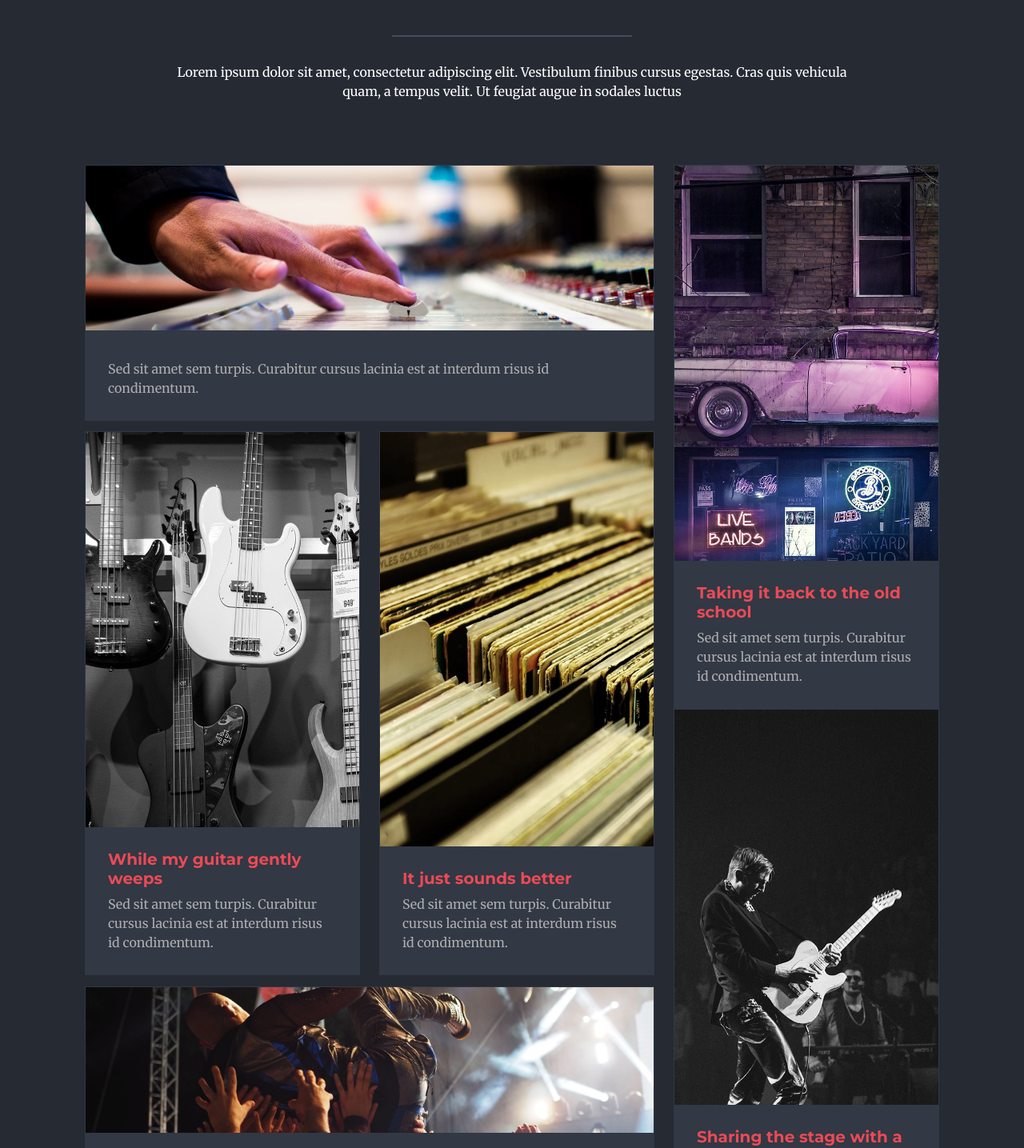
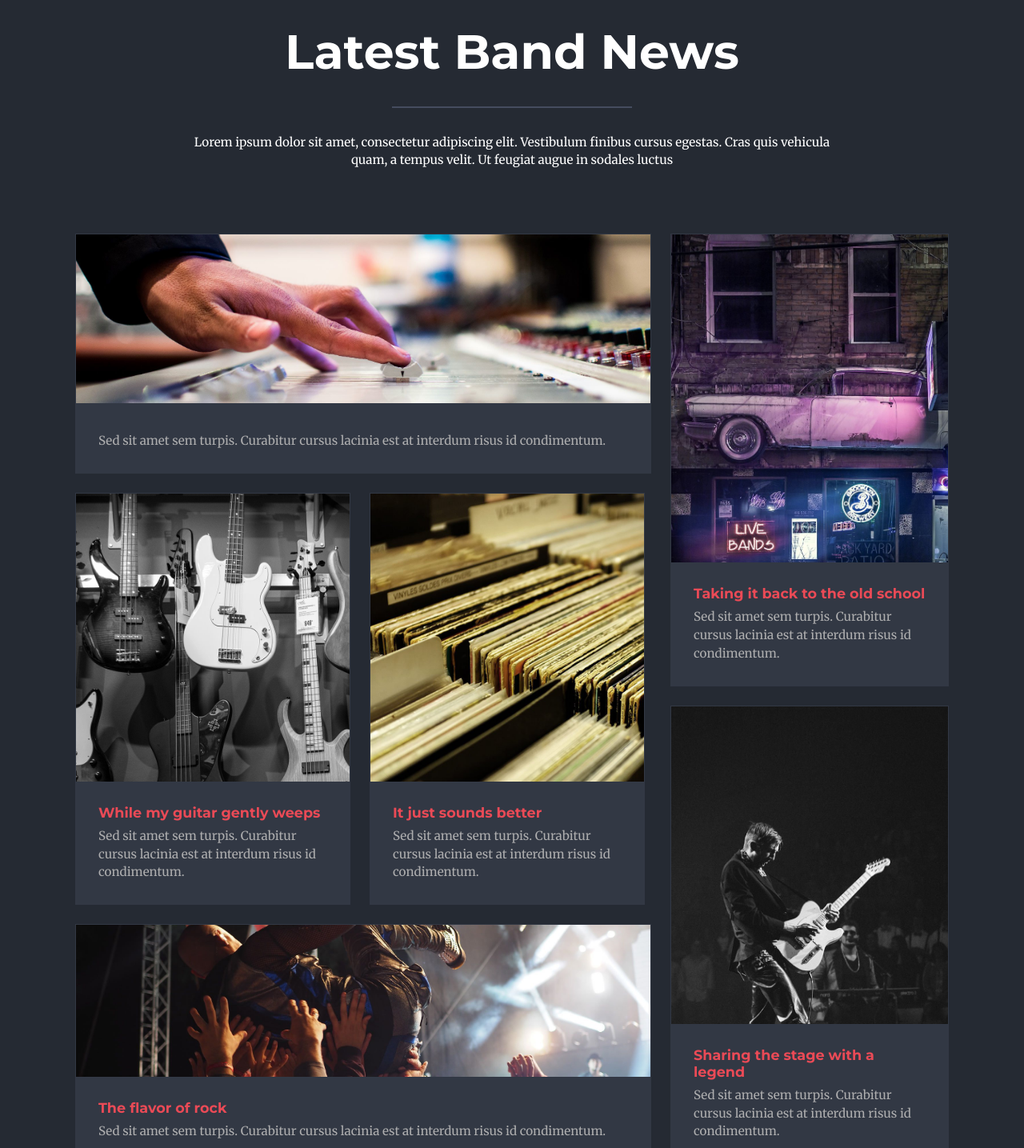
Before and after one commit to erica201193/OLD, a Vue app: page / in a window 1280 px wide. Shown: the part 1342-2777 px from the top of the page at 80% size. Built offline with nearby package versions, Linux system fonts and the light colour scheme.

Commit message:
Bug with navbar

```diff
--- a/src/App.vue
+++ b/src/App.vue
@@ -1,5 +1,9 @@
 <template>
   <div id="app">
+    <nav class="d-flex justify-content-between align-items-center pt-3 px-5 my-navbar bg-dark">
+      <img src="/img/avada-music-logo-retina.png" alt="" class="navbar-logo">
+      <button @click="openMenu" class="navbar-toggle btn"><i class="fa-solid fa-bars fa-2x"></i></button>
+    </nav>
     <TheHeader></TheHeader>
     <TheMain></TheMain>
     <VideoPlayer></VideoPlayer>
@@ -9,6 +13,7 @@
 </template>
 
 <script>
+
 import TheHeader from './components/TheHeader.vue';
 import TheMain from './components/TheMain.vue';
 import TheFooter from './components/TheFooter.vue';
--- a/src/components/TheHeader.vue
+++ b/src/components/TheHeader.vue
@@ -3,7 +3,7 @@
     <div class="">
         <div class="bg-jumbotron">
             <div class="container-fluid px-5 text-center">
-                <nav class="d-flex justify-content-between align-items-center pt-3">
+                <nav class="d-flex justify-content-between align-items-center pt-3 my-navbar">
                     <img src="/img/avada-music-logo-retina.png" alt="" class="navbar-logo">
                     <button @click="openMenu" class="navbar-toggle btn"><i class="fa-solid fa-bars fa-2x"></i></button>
                 </nav>
@@ -89,7 +89,11 @@ export default {
 
 <style lang="scss">
 
-
+.my-navbar {
+position: sticky;
+top: 0;
+z-index: 999;
+}
 .v-enter-active,
 .v-leave-active {
   transition: opacity 0.5s ease;
--- a/src/components/TheMain.vue
+++ b/src/components/TheMain.vue
@@ -34,8 +34,8 @@
                         <!-- Sezione News SINISTRA -->
                         <div class="col-8 row">
 
-                            <div class="col-12" v-on:mouseover="hover = true" v-on:mouseleave="hover = false">
-                                <div class="news-card horizontal-card" v-if="!hover">
+                            <div class="col-12 p-0 " v-on:mouseover="hover = true" v-on:mouseleave="hover = false">
+                                <div class="news-card horizontal-card mb-4 me-3" v-if="!hover">
                                     <img src="/img/blog_music_techo.jpg" alt="">
                                     <div class="card-text">
                                         <h5>{{ blogPosts.title }}</h5>
@@ -51,8 +51,8 @@
                                 </div>
                             </div>
 
-                            <div class="col-6">
-                                <div class="news-card vertical-card ">
+                            <div class="col-6 p-0">
+                                <div class="news-card vertical-card me-4">
                                     <img src="../../public/img/blog-post3.jpg" alt="">
                                     <div class="card-text ">
                                         <h5>While my guitar gently weeps</h5>
@@ -62,8 +62,8 @@
                                 </div>
                             </div>
 
-                            <div class="col-6">
-                                <div class="news-card vertical-card ">
+                            <div class="col-6 p-0">
+                                <div class="news-card vertical-card me-4">
                                     <img src="../../public/img/blog-post4.jpg" alt="">
                                     <div class="card-text">
                                         <h5>It just sounds better</h5>
@@ -73,8 +73,8 @@
                                 </div>
                             </div>
 
-                            <div class="col-12">
-                                <div class="news-card horizontal-card">
+                            <div class="col-12 p-0">
+                                <div class="news-card horizontal-card mt-4 me-3">
                                     <img src="../../public/img/blog_flavor_rock.jpg" alt="">
                                     <div class="card-text">
                                         <h5>The flavor of rock</h5>
@@ -87,8 +87,8 @@
 
                         <!-- Sezione News DESTRA -->
                         <div class="col-4 row flex-column">
-                            <div class="col d-flex grow-1">
-                                <div class="news-card vertical-card ">
+                            <div class="col d-flex grow-1 p-0">
+                                <div class="news-card vertical-card mb-3 ms-2">
                                     <img src="../../public/img/blog-post1.jpg" alt="">
                                     <div class="card-text ">
                                         <h5>Taking it back to the old school</h5>
@@ -98,8 +98,8 @@
                                 </div>
                             </div>
 
-                            <div class="col d-flex grow-1">
-                                <div class="news-card vertical-card ">
+                            <div class="col d-flex grow-1 p-0">
+                                <div class="news-card vertical-card mt-2 ms-2">
                                     <img src="../../public/img/blog-post2.jpg" alt="">
                                     <div class="card-text ">
                                         <h5>Sharing the stage with a legend</h5>
@@ -182,8 +182,12 @@ export default {
         font-size: 60px;
         font-weight: 700;
     }
+    h5 {
+        font-size: 1.1rem;
+    }
     p {
         font-family: 'Merriweather', serif;
+        font-size: .95rem;
     }
 }
 
@@ -266,10 +270,8 @@ export default {
 }
 
 .horizontal-card {
-    height: 320px;
-}
-.vertical-card {
-    height: 680px;
+    height: 300px;
+
 }
 .hover-filter {
     width: 100%;
--- a/src/components/VideoPlayer.vue
+++ b/src/components/VideoPlayer.vue
@@ -1,8 +1,8 @@
 <template>
     <div>
         <div class="bg-videoplayer py-5">
-            <div class="container">
-                <div class="row pt-4 justify-content-center align-items-center text-center">
+            <div class="container h-100">
+                <div class="row pt-4 justify-content-center align-items-center text-center h-100">
                     <div class="col">
                         <p class="video-quote">
                             "I just listened to it and said to myself, "Man, I really love this <br>
@@ -28,12 +28,16 @@
     background-image: url("../../public/img/home-testimonial-parallax.jpg");
     background-size: cover;
     background-position: center;
+    height: 100vh;
+    p {
+        font-size: 1.5rem;
+    }
 }
 .video-quote {
     font-weight: 700;
     font-style: italic;
-    font-size: 22px;
     line-height: 44px;
+
 }
 
 .player-btn {
```
